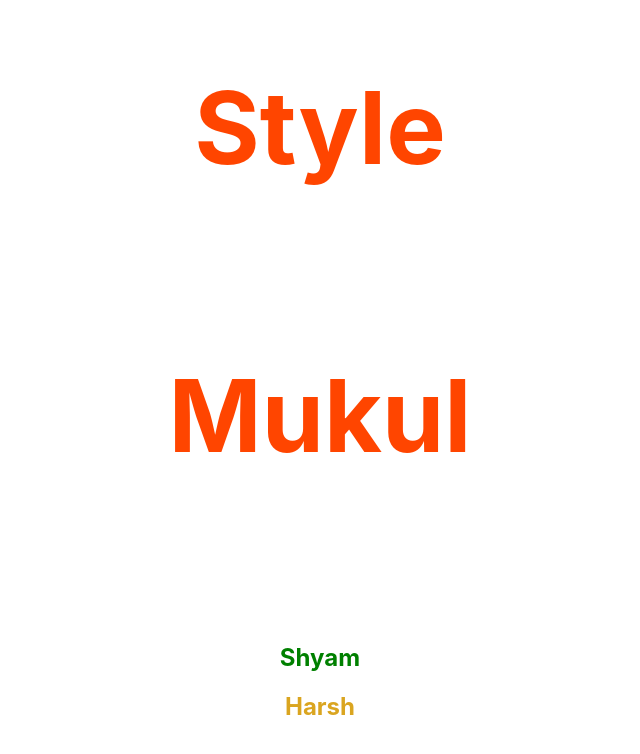
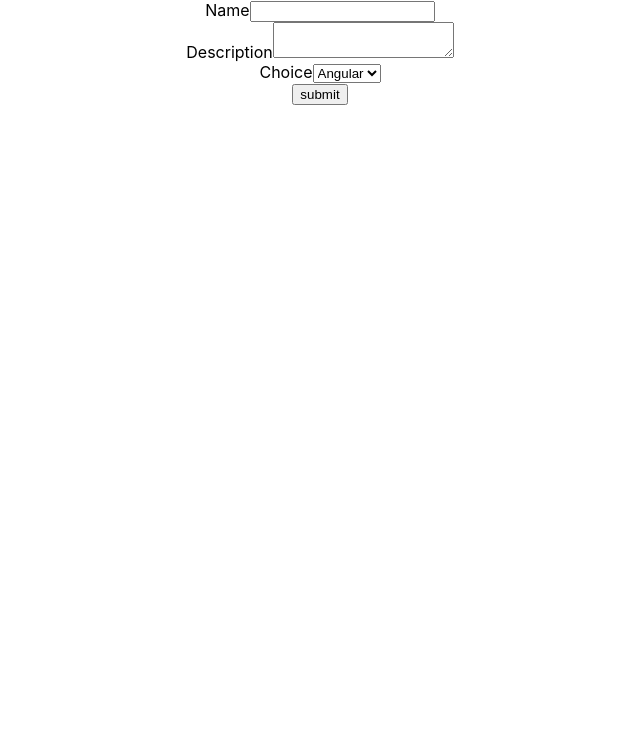
Before and after one commit to Mukul-12/React, a React (Create React App) app: page / in a window 1280 px wide. Shown: the top 754 px of the page, without its empty margins (320-960 px from the left). Built offline with nearby package versions, Linux system fonts and the light colour scheme.

Commit message:
Form Handle using Controlled Component

```diff
--- a/src/App.js
+++ b/src/App.js
@@ -1,5 +1,6 @@
 import './App.css';
-import Style from './Components/Styling/style';
+import Form from './Components/Form_Handling';
+
 
 function App() {
   return (
@@ -12,7 +13,8 @@ function App() {
       <Conditional />
       <List />
       <Object /> */}
-      <Style primary={true} />
+      {/* <Style primary={true} /> */}
+      <Form />
     </div>
   );
 }
--- /dev/null
+++ b/src/Components/Form_Handling.js
@@ -0,0 +1,59 @@
+import React, { Component } from 'react'
+
+class Form_Handling extends Component {
+    constructor(props) {
+      super(props)
+
+      this.state = {
+        name :'',
+        desc : '',
+        sub : 'Angular'
+      }
+    }
+
+    changeName = event => {
+        this.setState({
+            name : event.target.value
+        })
+    }
+
+    changeDesc = event =>{
+        this.setState({
+            desc : event.target.value
+        })
+    }
+    change = event =>{
+        this.setState({
+            sub : event.target.value
+        })
+    }
+    submit = event =>{
+        alert(`${this.state.name} ${this.state.desc}`)
+        event.preventDefault()
+    }
+  render() {
+    return (
+        <form onSubmit={this.submit}>
+            <div>
+                <label>Name</label>
+                <input type='text' value={this.state.name} onChange={this.changeName}/>
+            </div>
+            <div>
+                <label>Description</label>
+                <textarea value={this.state.desc} onChange={this.changeDesc}></textarea>
+            </div>
+            <div>
+                <label>Choice</label>
+                <select value={this.state.sub} onChange={this.change}>
+                    <option>React</option>
+                    <option>Angular</option>
+                </select>
+            </div>
+            <button>submit</button>
+        </form>
+
+    )
+  }
+}
+
+export default Form_Handling
```
